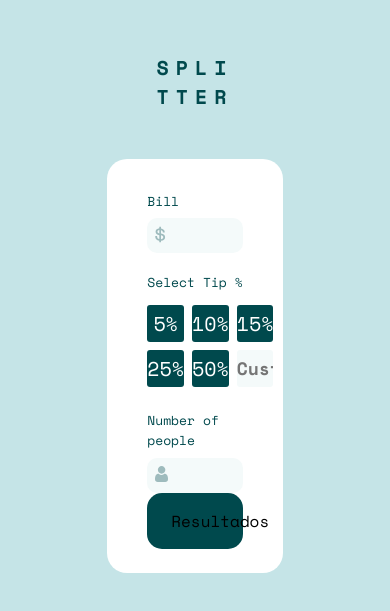
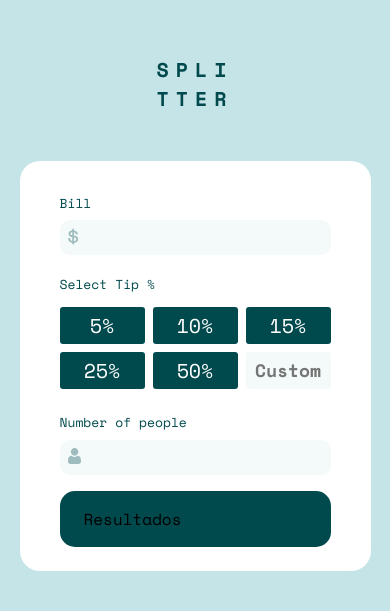
Before and after one commit to ripterdust/TipCalculator, a React (Create React App) app: page / in a window 390 px wide. Shown: the part 109-720 px from the top of the page. Built offline with nearby package versions, Linux system fonts and the light colour scheme.

Commit message:
Compuesto el responsive

```diff
--- a/src/styles/main.scss
+++ b/src/styles/main.scss
@@ -10,3 +10,30 @@
 
 // Calculator
 @import './parials/calculator.scss';
+
+
+@media screen and (min-width: 800px){
+
+    .calculator{
+        width: 45%;
+        column-gap: 0;
+        grid-template-columns: 1fr 1fr;
+    }
+}
+
+@media screen and (max-width: 1000px){
+
+    .calculator{
+        width: 55%;
+        column-gap: 0;
+        grid-template-columns: 1fr 1fr;
+    }
+}
+@media screen and (max-width: 900px){
+
+    .calculator{
+        width: 90%;
+        column-gap: 0;
+        grid-template-columns: 1fr;
+    }
+}
--- a/src/styles/parials/calculator.scss
+++ b/src/styles/parials/calculator.scss
@@ -15,15 +15,14 @@
     }
 
     .calculator{
-        width: 45%;
         height: 20%;
         background: $white;
         border-radius: 20px;
         margin-top: 3em;
         display: grid;
-        grid-template-columns: repeat(auto-fill, minmax(min(50%, 25em), 100%));
         padding: 1.5em 2.5em;
         column-gap: 1em;
+        row-gap: 1em;
         .options{
 
             span{
```
